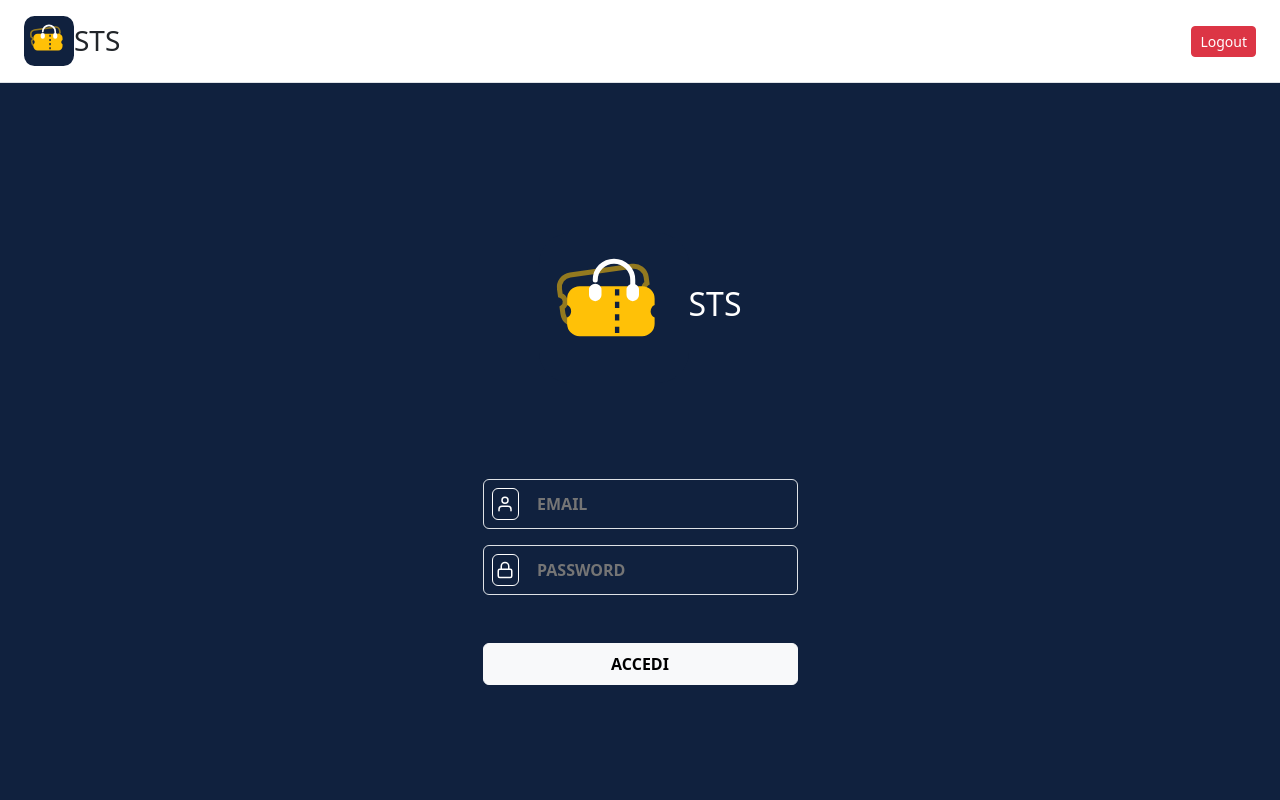
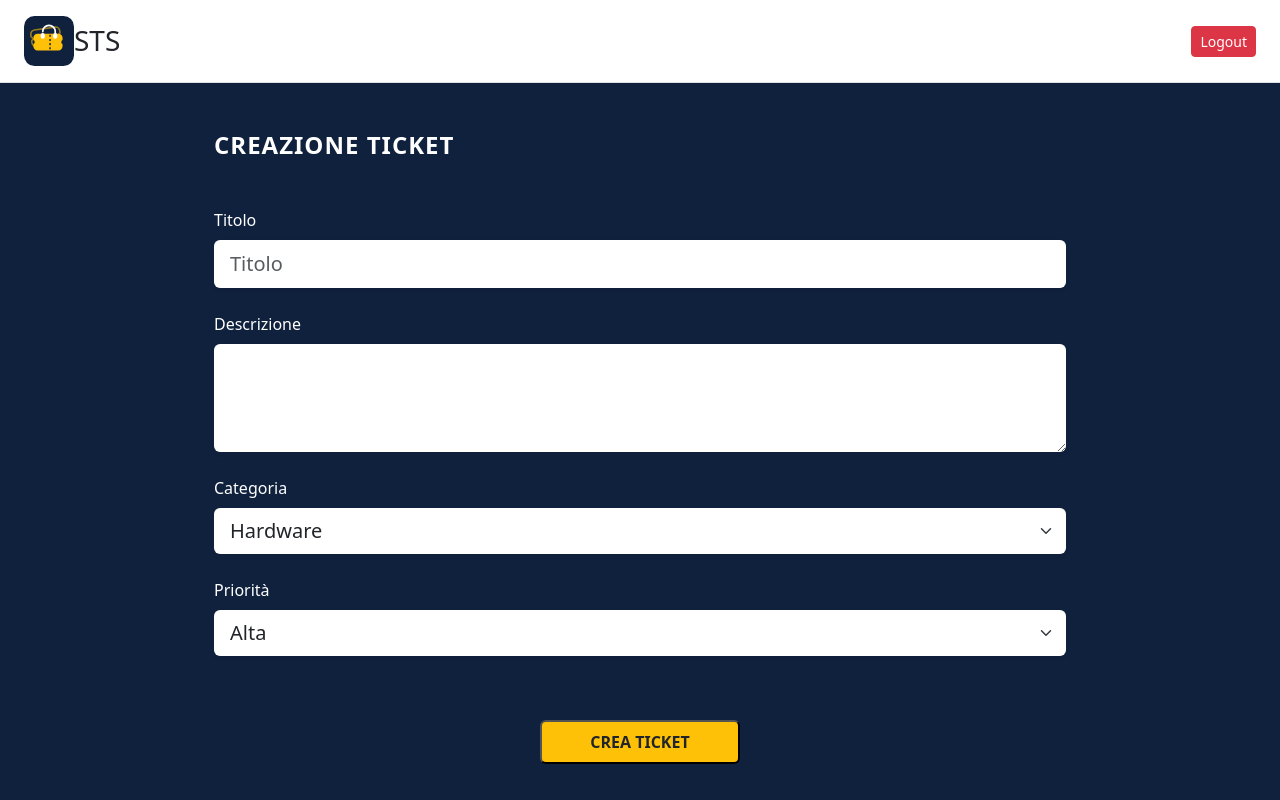
Before and after one commit to tonini23/Sistema-ticket-di-supporto, a Vue app in the folder frontend/: page /ticket in a window 1280 px wide. Before the commit this address led to /login. Shown: the top 800 px of the page. Built offline with nearby package versions, Linux system fonts and the light colour scheme; no server answers.

Commit message:
Changed some little style and create a static page for ticket and ticket detail

```diff
--- a/frontend/src/App.vue
+++ b/frontend/src/App.vue
@@ -14,7 +14,7 @@ export default defineComponent({
   },
   methods: {
     async getUser() {
-      const res = await axios.get("/api/auth/profile")
+      const res = await axios.get("/api/auth/user")
       this.user = res.data
     },
   },
--- a/frontend/src/main.ts
+++ b/frontend/src/main.ts
@@ -34,7 +34,7 @@ const router: Router = createRouter({
 const protectedRoutes = ["/", "/ticket", "/ticket/:id", "/register"];
 const onlyAdminRoutes = ["/dashboard-admin", "/register"];
 
-router.beforeEach((to, from, next) => {
+/*router.beforeEach((to, from, next) => {
   const isAuthenticated = !!localStorage.getItem("token");
   const isAdmin = !!localStorage.getItem("isAdmin");//todo...
 
@@ -45,7 +45,7 @@ router.beforeEach((to, from, next) => {
   } else {
     next();
   }
-});
+});*/
 
 createApp(App)
   .use(router)
--- a/frontend/src/pages/Dashboard.vue
+++ b/frontend/src/pages/Dashboard.vue
@@ -91,12 +91,6 @@ export default defineComponent({
 
 <style scoped lang="scss">
 
-.btn-new-ticket {
-  background-color: #4F46E5;
-  border: none;
-  font-weight: 500;
-}
-
 .tracking-wide {
   letter-spacing: 0.05em;
 }
@@ -111,15 +105,5 @@ export default defineComponent({
   max-width: 200px;
 }
 
-.bg-alta {
-  background-color: #FF5252 !important;
-}
 
-.bg-media {
-  background-color: #FFC107 !important;
-}
-
-.bg-bassa {
-  background-color: #4CAF50 !important;
-}
 </style>
--- a/frontend/src/pages/Login.vue
+++ b/frontend/src/pages/Login.vue
@@ -65,7 +65,7 @@ export default defineComponent({
         </div>
 
 
-        <button class="btn btn-light w-100 fw-bold py-2 rounded" type="submit">
+        <button class="button-custom btn-light w-100 fw-bold py-2 rounded" type="submit">
           ACCEDI
         </button>
 
--- a/frontend/src/pages/Ticket.vue
+++ b/frontend/src/pages/Ticket.vue
@@ -1,3 +1,65 @@
 <template>
-    <p class="text-white">Nuovo Ticket</p>
+  <div class="ticket-page-container w-100 min-vh-100 d-flex flex-column align-items-center pt-5">
+
+    <div class="form-wrapper w-100 px-4" style="max-width: 900px;">
+
+      <h2 class="text-white fw-bold mb-5 fs-4" style="letter-spacing: 1px;">CREAZIONE TICKET</h2>
+
+      <form class="w-100 d-flex flex-column gap-4">
+
+        <div class="form-group text-start">
+          <label class="text-white mb-2 fs-6 fw-light">Titolo</label>
+          <input type="text" class="form-control form-control-lg rounded-2 border-0 shadow-sm " placeholder="Titolo">
+        </div>
+
+
+        <div class="form-group text-start">
+          <label class="text-white mb-2 fs-6 fw-light">Descrizione</label>
+          <textarea class="form-control rounded-2 border-0 shadow-sm" rows="4"></textarea>
+        </div>
+
+
+        <div class="form-group text-start position-relative">
+          <label class="text-white mb-2 fs-6 fw-light">Categoria</label>
+          <select class="form-select form-select-lg rounded-2 border-0 shadow-sm ">
+            <option selected>Hardware</option>
+            <option>Software</option>
+            <option>Rete</option>
+          </select>
+
+          <div class="position-absolute d-flex align-items-center justify-content-center ">
+
+          </div>
+        </div>
+
+
+        <div class="form-group text-start position-relative mb-4">
+          <label class="text-white mb-2 fs-6 fw-light">Priorità</label>
+          <select class="form-select form-select-lg rounded-2 border-0 shadow-sm  ">
+            <option selected>Alta</option>
+            <option>Media</option>
+            <option>Bassa</option>
+          </select>
+           <div class="position-absolute d-flex align-items-center justify-content-center">
+
+          </div>
+        </div>
+
+
+        <div class="d-flex justify-content-center mt-3">
+          <button type="button" class="button-custom fw-bold rounded-2 px-5 py-2 text-dark fs-6">
+            CREA TICKET
+          </button>
+        </div>
+
+      </form>
+    </div>
+
+  </div>
 </template>
+
+<style scoped lang="scss">
+
+
+
+</style>
--- a/frontend/src/pages/TicketDetail.vue
+++ b/frontend/src/pages/TicketDetail.vue
@@ -1,3 +1,131 @@
 <template>
+  <div class="ticket-detail-container w-100 min-vh-100 d-flex flex-column align-items-center">
 
+    <div class="w-100 px-4 pt-4 pb-3" style="max-width: 1000px;">
+      <h2 class="text-white fw-bold m-0 fs-4 tracking-wide text-uppercase">Dettaglio Ticket</h2>
+    </div>
+
+    <div class="w-100 px-4" style="max-width: 1000px;">
+      <div class="ticket-summary-card bg-white rounded-top-3 px-4 py-3 d-flex justify-content-between align-items-center shadow-sm">
+
+        <div class="d-flex align-items-center gap-5 w-75">
+
+          <div class="d-flex align-items-center gap-4">
+             <span class="fs-4 fw-normal">1</span>
+             <span class="fs-4 fw-normal">BUG LOGIN</span>
+          </div>
+
+          <span class="fs-5 text-secondary fw-light text-uppercase">Software</span>
+        </div>
+
+
+        <div class="w-25 text-end">
+          <span class="badge bg-alta text-white rounded-pill py-2 px-4 fw-normal fs-6 d-inline-block text-start" style="width: 140px;">
+            Alta
+          </span>
+        </div>
+
+      </div>
+
+
+      <div class="status-banner bg-white border-top px-4 py-2 text-center border-bottom shadow-sm">
+         <span class="fs-5 fw-bold text-uppercase">STATO: CHIUSO</span>
+      </div>
+    </div>
+
+
+    <div class="w-100 px-4 pb-5 flex-grow-1" style="max-width: 1000px;">
+      <div class="thread-section bg-white h-100 rounded-bottom-3 p-4 shadow-sm">
+
+        <h4 class="fw-bold fs-5 mb-4">Thread</h4>
+
+
+        <div class="message-block mb-4">
+          <div class="d-flex align-items-center gap-2 mb-2">
+
+            <div class="avatar-circle bg-secondary bg-opacity-25 rounded-circle d-flex align-items-center justify-content-center overflow-hidden">
+               <svg width="24" height="24" viewBox="0 0 24 24" fill="none" stroke="#6c757d" stroke-width="2" stroke-linecap="round" stroke-linejoin="round">
+                  <path d="M20 21v-2a4 4 0 0 0-4-4H8a4 4 0 0 0-4 4v2"></path>
+                  <circle cx="12" cy="7" r="4"></circle>
+               </svg>
+            </div>
+            <span class="fw-bold fs-6">Amministratore</span>
+            <span class="text-secondary fs-7 ms-2">2 min</span>
+          </div>
+          <div class="message-content ps-5">
+            <p class="mb-2 text-dark fs-6">Primo messaggio</p>
+            <button class="btn btn-link text-secondary p-0 text-decoration-none fs-7 d-flex align-items-center gap-1">
+               <svg width="14" height="14" viewBox="0 0 24 24" fill="none" stroke="currentColor" stroke-width="2" stroke-linecap="round" stroke-linejoin="round">
+                  <path d="M10 9l-6 6 6 6"/>
+                  <path d="M20 4v7a4 4 0 0 1-4 4H4"/>
+               </svg>
+               Rispondi
+            </button>
+          </div>
+        </div>
+
+
+        <div class="message-block ms-5">
+          <div class="d-flex align-items-center gap-2 mb-2">
+
+            <div class="avatar-circle bg-secondary bg-opacity-25 rounded-circle d-flex align-items-center justify-content-center overflow-hidden">
+               <svg width="24" height="24" viewBox="0 0 24 24" fill="none" stroke="#6c757d" stroke-width="2" stroke-linecap="round" stroke-linejoin="round">
+                  <path d="M20 21v-2a4 4 0 0 0-4-4H8a4 4 0 0 0-4 4v2"></path>
+                  <circle cx="12" cy="7" r="4"></circle>
+               </svg>
+            </div>
+            <span class="fw-bold fs-6">Andrea Tonini</span>
+            <span class="text-secondary fs-7 ms-2">1 min</span>
+          </div>
+          <div class="message-content ps-5">
+            <p class="mb-2 text-dark fs-6">Secondo messaggio</p>
+            <button class="btn btn-link text-secondary p-0 text-decoration-none fs-7 d-flex align-items-center gap-1">
+
+               Rispondi
+            </button>
+          </div>
+        </div>
+
+      </div>
+    </div>
+
+  </div>
 </template>
+
+<style scoped lang="scss">
+.tracking-wide {
+  letter-spacing: 0.05em;
+}
+
+
+
+.avatar-circle {
+  width: 38px;
+  height: 38px;
+  min-width: 38px;
+}
+
+
+.fs-7 {
+  font-size: 0.85rem;
+}
+
+
+.ticket-summary-card {
+  border-bottom-left-radius: 0 !important;
+  border-bottom-right-radius: 0 !important;
+}
+
+.status-banner {
+  border-color: #f8f9fa !important;
+}
+
+.thread-section {
+  border-top-left-radius: 0 !important;
+  border-top-right-radius: 0 !important;
+}
+
+.btn-link:hover {
+  color: #000 !important;
+}
+</style>
--- a/frontend/src/style/_variables.scss
+++ b/frontend/src/style/_variables.scss
@@ -1 +1,2 @@
 $page-mainColor: #10213E;
+$page-secondaryColor: #FFC107;
--- a/frontend/src/style/style.scss
+++ b/frontend/src/style/style.scss
@@ -7,6 +7,15 @@ body {
 
 .auth-wrapper {
   padding: 1rem;
+}
+
+.button-custom {
+  background-color: $page-secondaryColor;
+
+
+  &:hover {
+    background-color: #ffa407;
+  }
 }
 
 .auth-field {
@@ -27,3 +36,21 @@ body {
 
   }
 }
+
+.bg-alta {
+  background-color: #FF5252 !important;
+}
+
+.bg-media {
+  background-color: #FFC107 !important;
+}
+
+.bg-bassa {
+  background-color: #4CAF50 !important;
+}
+
+.btn-new-ticket {
+  background-color: $page-secondaryColor;
+  border: none;
+  font-weight: 500;
+}
```
